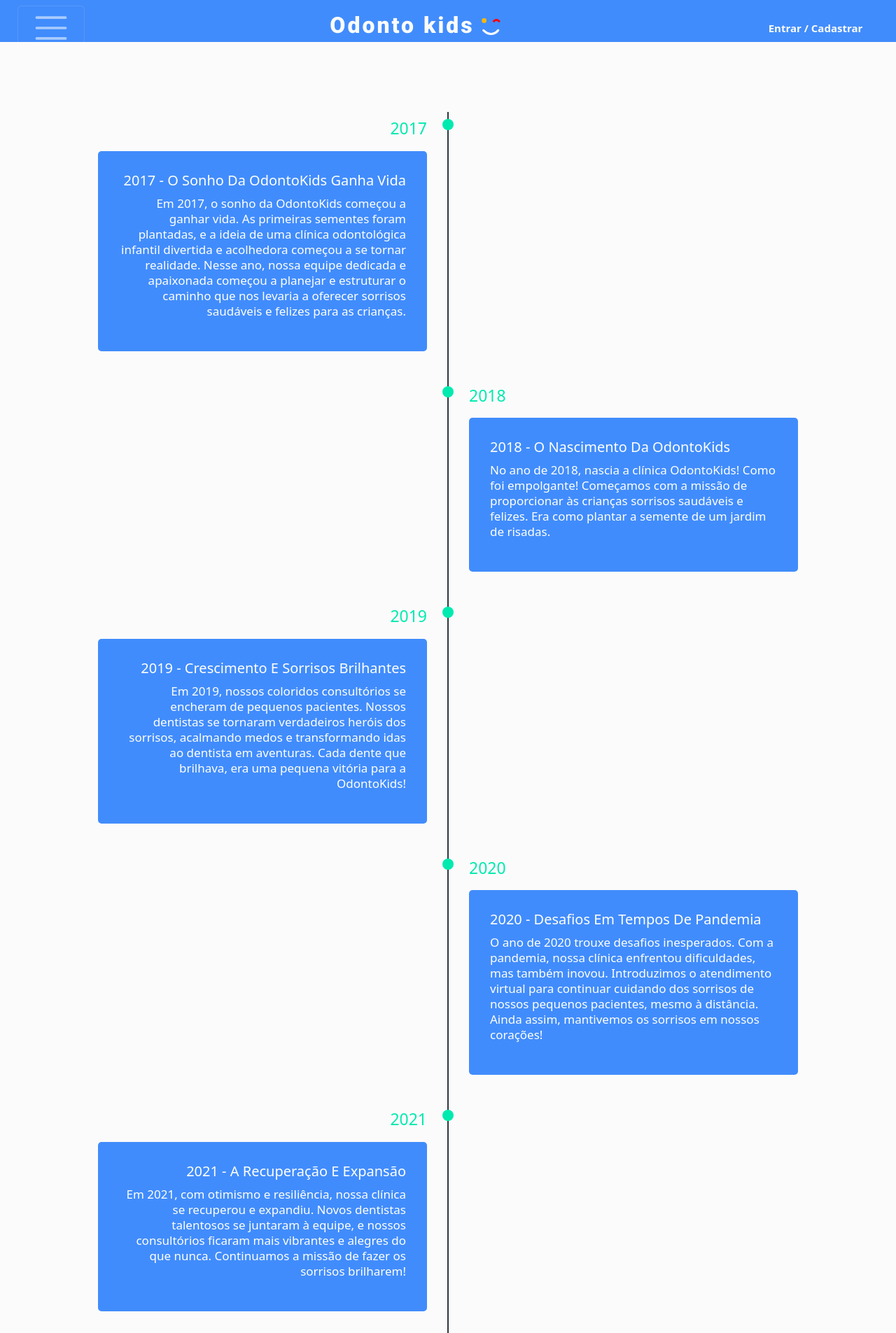
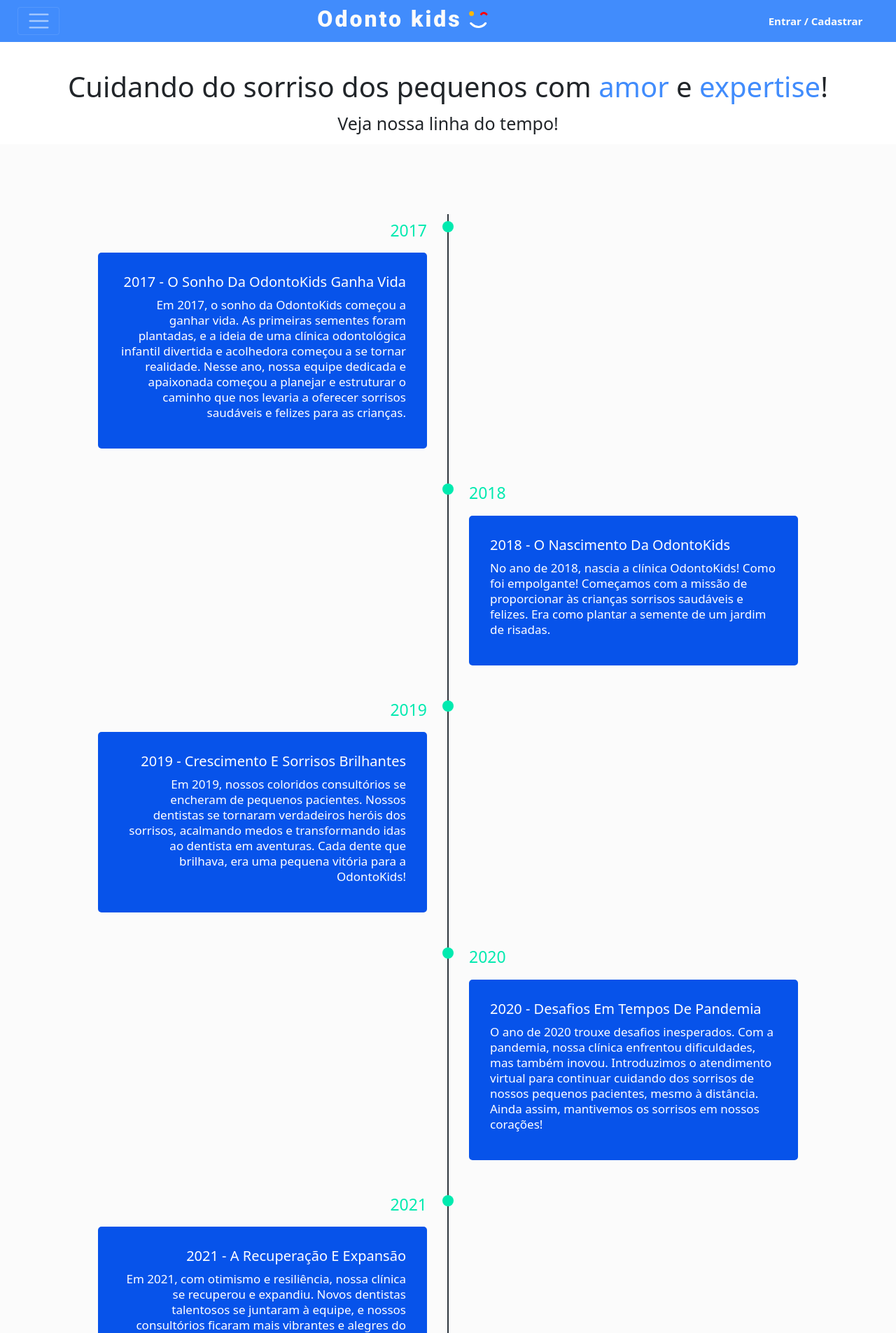
Before and after one commit to gustavorods/2023_odonto_kids, a PHP site: page /assets/pages/time-line.html in a window 1280 px wide. Shown: the top 1905 px of the page at 70% size. Run offline with PHP 8.4, Linux system fonts and the light colour scheme.

Commit message:
timeline pronta

```diff
--- a/assets/css/time-line.css
+++ b/assets/css/time-line.css
@@ -5,10 +5,41 @@ body {
     font-family: 'Inter', sans-serif;
 }
 
+:root{
+    --primary:#1f2e88;
+    --secondary:#2f66d4;
+    --hover: #a2d9f5;
+    --black:#333;
+    --white:#fff;
+    --light-color:#393939;
+    --light-bg:#eee;
+    --border:.2rem solid rgba(0,0,0,.1);
+    --box-shadow:0 .5rem 1rem rgba(0,0,0,.1);
+}
+
+html{
+    font-size: 62.5%;
+    overflow-x: hidden;
+    scroll-padding-top: 9rem;
+    scroll-behavior: smooth;
+}
+    /* barra de navegação */
+html::-webkit-scrollbar{
+    width: .8rem;
+}
+
+html::-webkit-scrollbar-track{
+    background: transparent;
+}
+
+html::-webkit-scrollbar-thumb{
+    background: var(--primary);
+    border-radius: 5rem;
+}
+
 /*--------------------------------------------------*/
 /* Navbar */
 
-/* navbar */
 .navbar {
     background-color: #418CFC !important;
     height: 65px;
@@ -93,12 +124,35 @@ div.container-fluid {
 
 }
 .nav a:hover{
-    color:#1f2e88;
+    color:#363846;
 }
 
 /*--------------------------------------------------*/
+/*Titulo*/
+.title {
+    display: flex;
+    margin: 40px 0px 0px 0px;
+    align-items: center;
+    justify-content: center;
+    flex-direction: column;
+    text-align: center;
+}
+
+.title h1 {
+    font-size: 5rem;
+}
+
+.title h1 span {
+    color: #418CFC;
+}
+
+.title p {
+    font-size: 2.5rem;
+    font-weight: 400;
+    margin-top: 5px;
+}
+
 /*Timeline*/
-
 .timeline-section{
 	background-color: #FBFBFB;
 	min-height: 100vh;
@@ -149,7 +203,7 @@ div.container-fluid {
 	margin:6px 0 15px;
 }
 .timeline-content{
-    background-color: #418CFC;
+    background-color: #0753ea;
 	padding: 30px;
 	border-radius: 5px;
 }
--- a/assets/css/time-line_responsivo.css
+++ b/assets/css/time-line_responsivo.css
@@ -214,7 +214,55 @@
 
 /*--------------------------------------------------*/
 /* responsive */
-@media(max-width: 767px){
+@media (max-width: 576px) {
+    .title h1 {
+        font-size: 2.8rem;
+    }
+
+    .title p {
+        font-size: 1.9rem;
+    }
+}
+
+@media (min-width: 576px) {
+    .title h1 {
+        font-size: 2.8rem;
+    }
+
+    .title p {
+        font-size: 1.9rem;
+    }
+}
+
+@media (min-width: 768px) {
+    .title h1 {
+        font-size: 3rem;
+    }
+
+    .title p {
+        font-size: 2rem;
+    }
+}
+
+@media (min-width: 992px) {
+    .title h1 {
+        font-size: 4rem;
+    }
+
+    .title p {
+        font-size: 2.5rem;
+    }
+}
+
+@media (min-width: 1500px) {
+    .title h1 {
+        font-size: 5rem;
+    }
+
+}
+
+/*exeção pra timeline*/
+@media(max-width: 768px){
 	.timeline-items::before{
 		left: 7px;
 	}
--- a/assets/pages/time-line.html
+++ b/assets/pages/time-line.html
@@ -60,6 +60,10 @@
     </nav>
 
     <!--Time line -->
+    <div class="title">
+        <h1>Cuidando do sorriso dos pequenos com <span>amor</span> e <span>expertise</span>!</h1>
+        <p>Veja nossa linha do tempo!</p>
+    </div>
     <section class="timeline-section">
         <div class="timeline-items">
             <div class="timeline-item">
```
